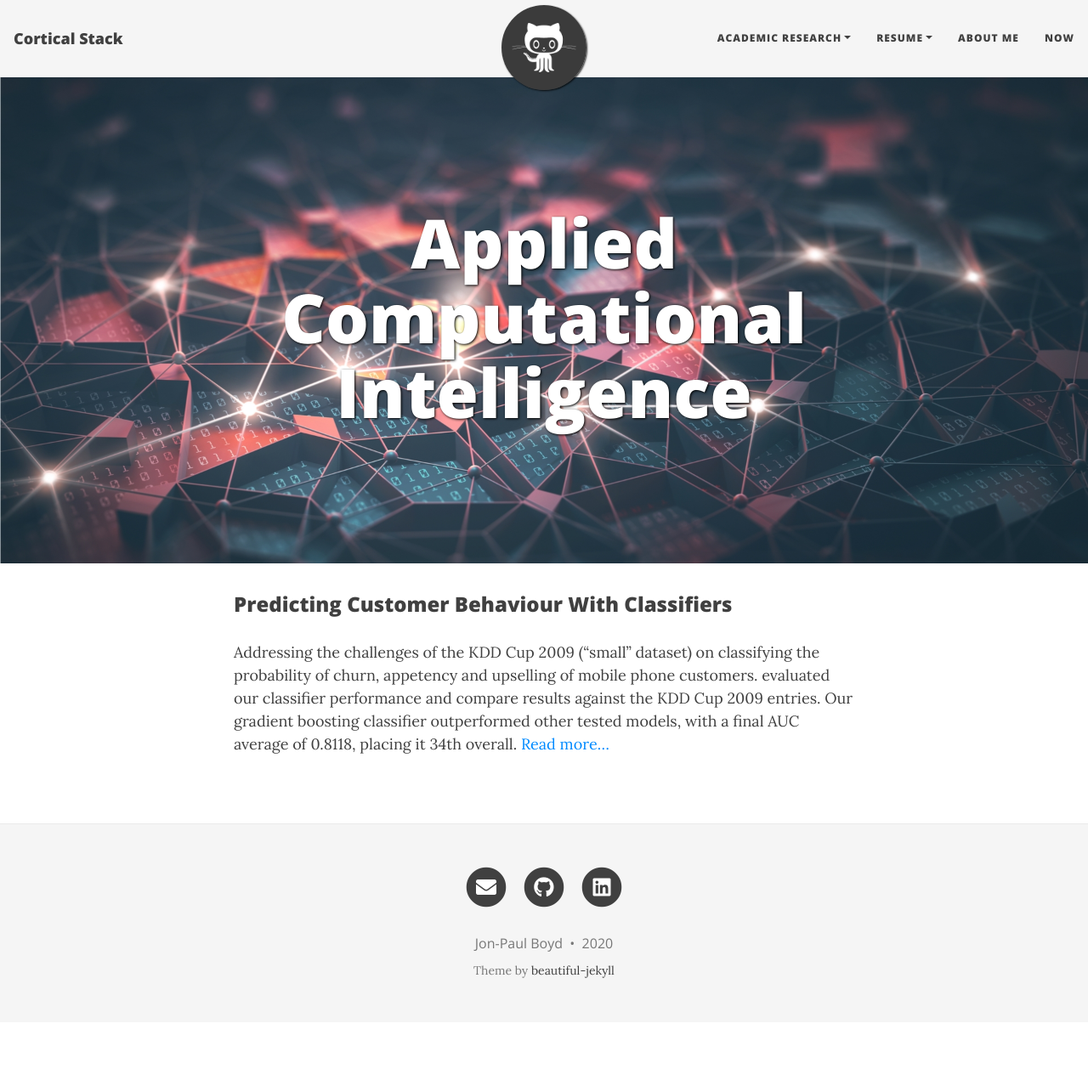
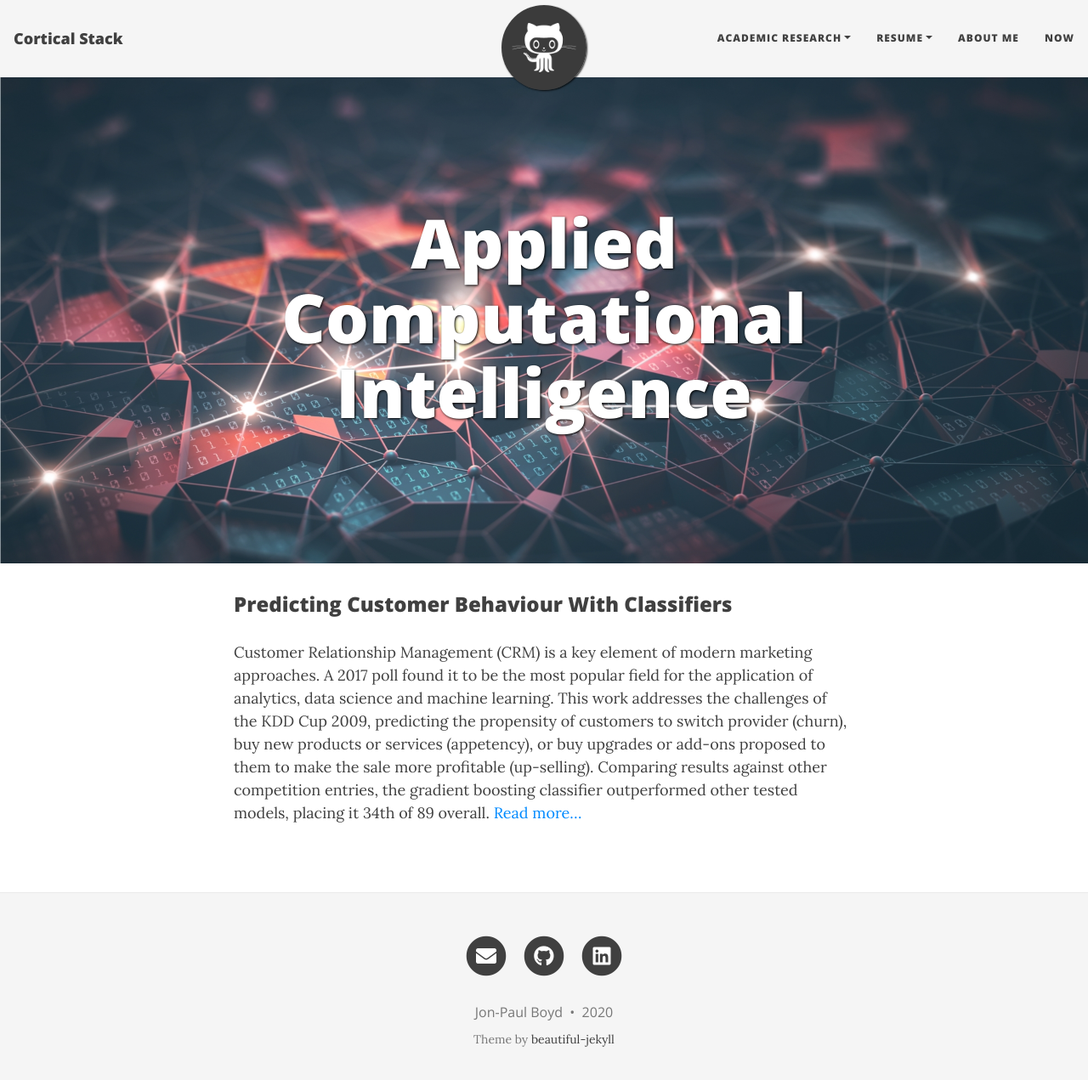
Before and after one commit to corticalstack/corticalstack.github.io, a Jekyll site: the page built from aci.md, in a window 1280 px wide and 1284 px high. Shown: the top 1271 px of the window at 85% size. Built offline with Jekyll 4.4.1, drawn with Linux system fonts in a browser that asks for light colours; nearby versions of some CDN libraries.

Commit message:
Initial wip

```diff
--- a/aci.md
+++ b/aci.md
@@ -2,10 +2,12 @@
 layout: page
 title: Applied Computational Intelligence
 cover-img: /assets/img/applied-ai.jpg
-tags: [machine learning, ml, ai, classifiers, random forest, neural networks, decision tree]
+tags: [machine learning, ml, ai, crm, classification, data mining, gradient boosting, classifiers, random forest, neural networks, decision trees]
 ---
 ### Predicting Customer Behaviour With Classifiers
-Addressing the challenges of the KDD Cup 2009 (“small” dataset) on classifying the probability of churn, appetency and
-upselling of mobile phone customers.  evaluated our classifier performance and compare results against the KDD Cup 2009
-entries. Our gradient boosting classifier outperformed other tested models, with a final AUC average of 0.8118, placing
-it 34th overall. [Read more...](https://docs.google.com/viewer?url=https://github.com/corticalstack/corticalstack.github.io/raw/master/docs/aci/Predicting Customer Behaviour With A Variety Of Classifiers.pdf)
+Customer Relationship Management (CRM) is a key element of modern marketing approaches. A 2017 poll found it to be the
+most popular field for the application of analytics, data science and machine learning. This work addresses the challenges
+of the KDD Cup 2009, predicting the propensity of customers to switch provider (churn), buy new products or services
+(appetency), or buy upgrades or add-ons proposed to them to make the sale more profitable (up-selling). Comparing results
+against other competition entries, the gradient boosting classifier outperformed other tested models, placing it 34th of
+89 overall. [Read more...](https://docs.google.com/viewer?url=https://github.com/corticalstack/corticalstack.github.io/raw/master/docs/aci/Predicting Customer Behaviour With A Variety Of Classifiers.pdf)
```
